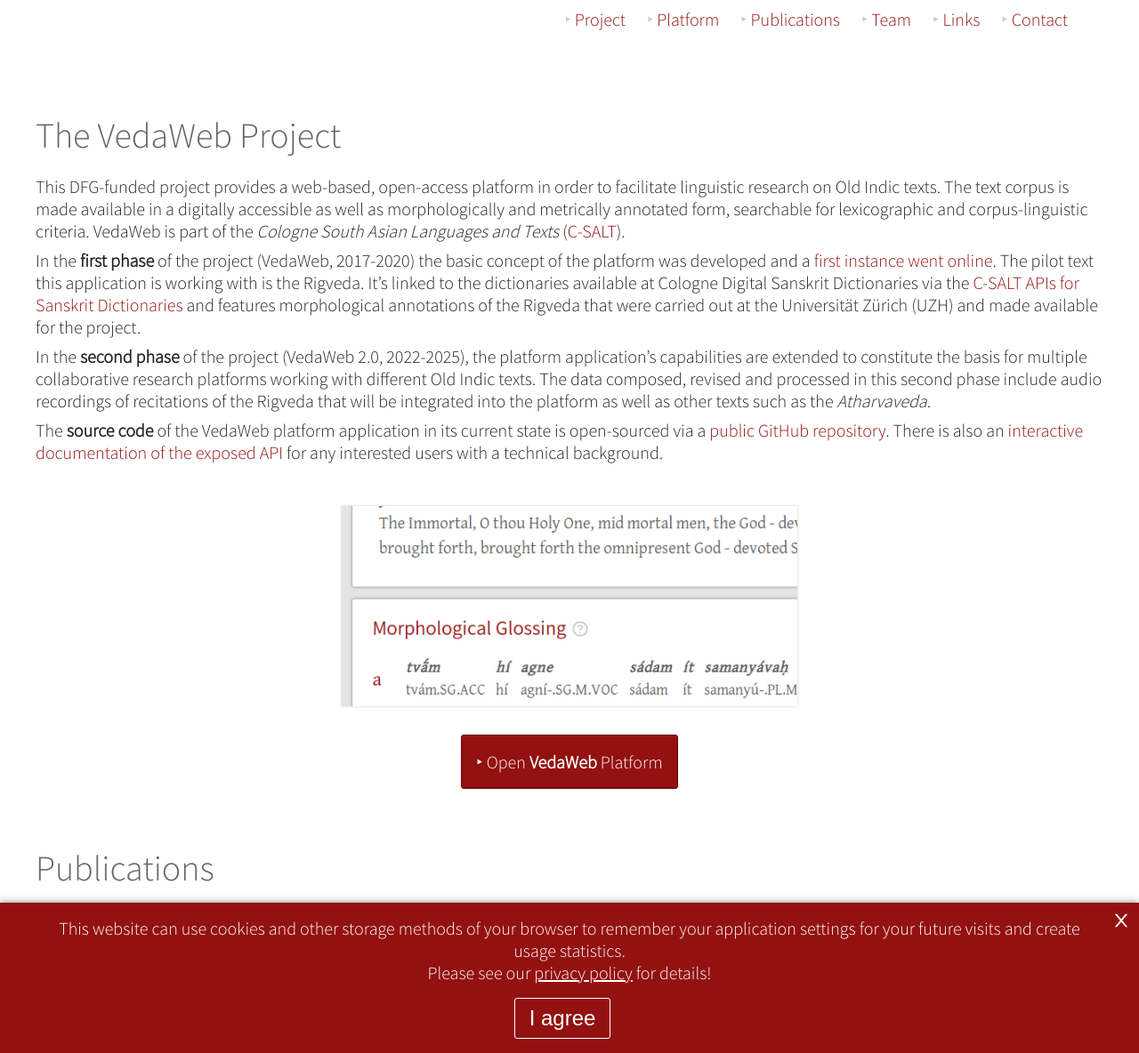
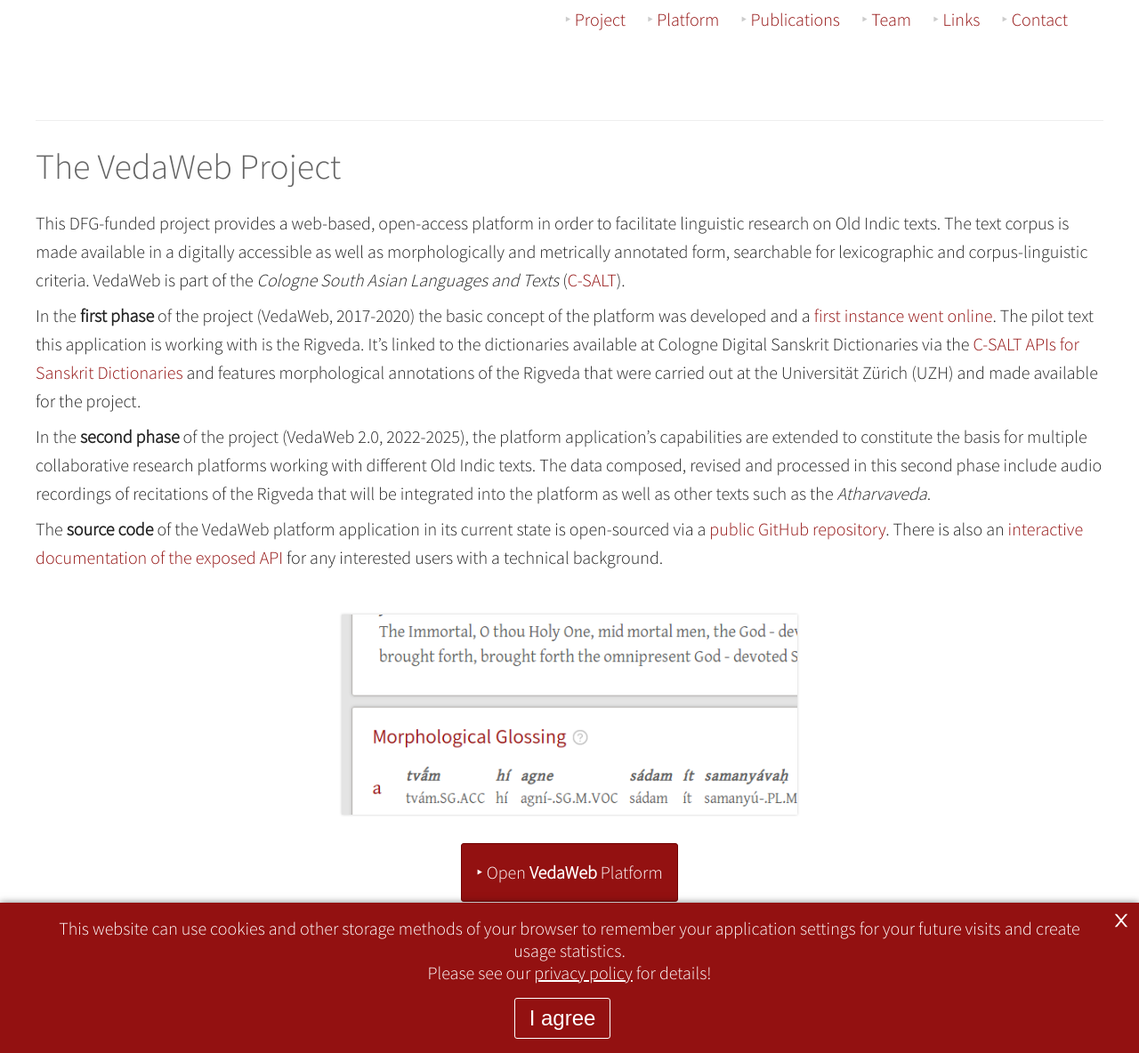
Before and after one commit to VedaWebProject/vedaweb-project-page, a Jekyll site: the page built from index.md, in a window 1280 px wide and 1400 px high. Shown: the part 216-1400 px from the top of the window at 89% size. Built offline with Jekyll 4.4.1, drawn with Linux system fonts in a browser that asks for light colours.

Commit message:
Let the content breathe

```diff
--- a/index.md
+++ b/index.md
@@ -84,7 +84,6 @@
 > University of Cologne, Department of Linguistics (04.05.2018); Participants: Dr. Katrin Einicke (University of Halle), Dr. Dieter Gunkel (University of Richmond), PD Dr. Oliver Hellwig (Heidelberg University, University of Stuttgart), M.A. Börge Kiss (University of Cologne), PD Dr. Daniel Kölligan (University of Cologne), M.A. Francisco Mondaca (University of Cologne), Dr. Claes Neuefeind (University of Cologne), Dr. Uta Reinöhl (University of Cologne), Prof. Dr. Kevin Ryan (Harvard University), Apl. Prof. Dr. Patrick Sahle (University of Cologne), Dr. Salvatore Scarlata (University of Zurich), Prof. Dr. Paul Widmer (University of Zurich)
 
 
----
 
 
 # Team
@@ -134,7 +133,6 @@
 {% endfor %}
 
 
----
 
 
 # Links
--- a/style.css
+++ b/style.css
@@ -131,6 +131,7 @@
 
 main {
     padding: 2rem 1rem;
+    line-height: 2rem;
 }
 
 main p {
@@ -139,7 +140,7 @@
 
 footer {
     padding: 2rem 1rem;
-    margin-top: 2rem;
+    margin-top: 4rem;
     font-size: 90%;
 }
 
@@ -222,7 +223,7 @@
     width: 50%;
     max-width: 320px;
     border: none;
-    border-top: 3px double #e4e4e4;
+    border-top: 1px solid #e4e4e4;
     height: 5px;
 }
 
@@ -230,22 +231,25 @@
     font-size: 200%;
     font-weight: normal;
     color: #666;
-    margin-top: 2rem;
-    margin-bottom: 1.25rem;
+    margin-top: 2.5rem;
+    margin-bottom: 2rem;
+
+    border-top: 1px solid #eee;
+    padding-top: 2.2rem;
 }
 
 h2 {
     font-size: 140%;
     font-weight: normal;
     color: #444;
-    margin-top: 1.8rem;
-    margin-bottom: 1.1rem;
+    margin-top: 2rem;
+    margin-bottom: 1.25rem;
 }
 
 h3 {
     font-size: 110%;
     font-weight: normal;
-    margin-top: 1rem;
+    margin-top: 1.2rem;
 }
 
 blockquote {
```
